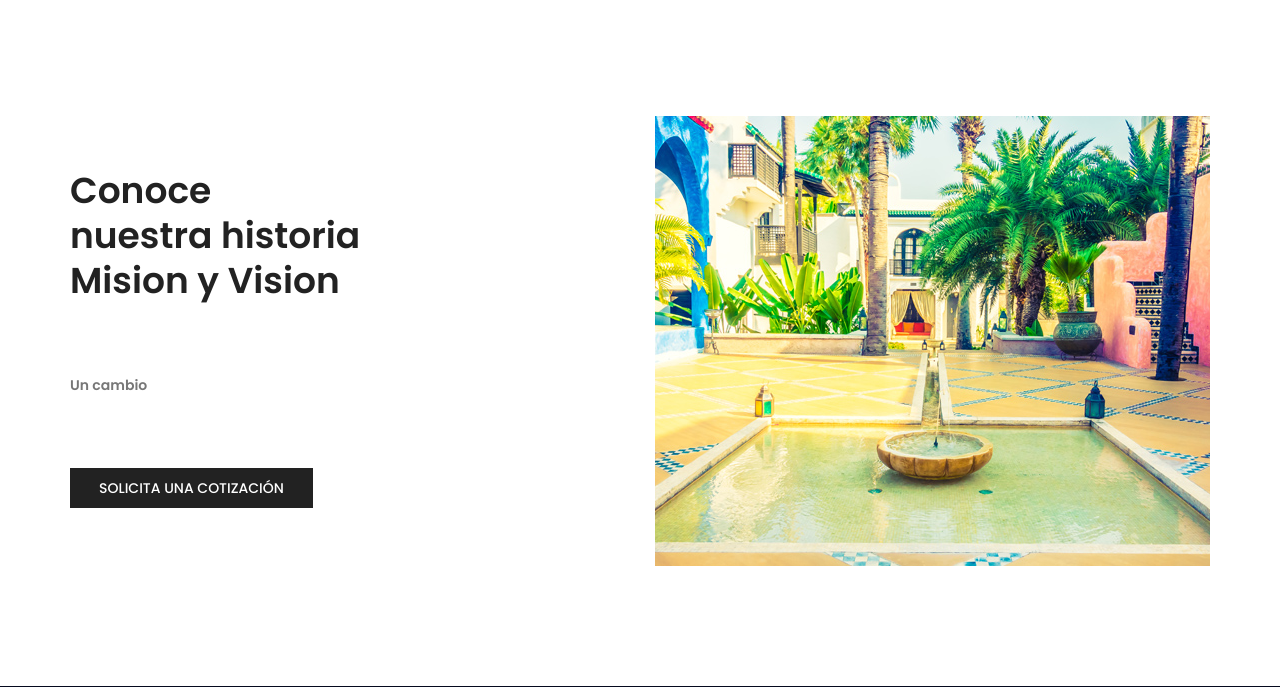
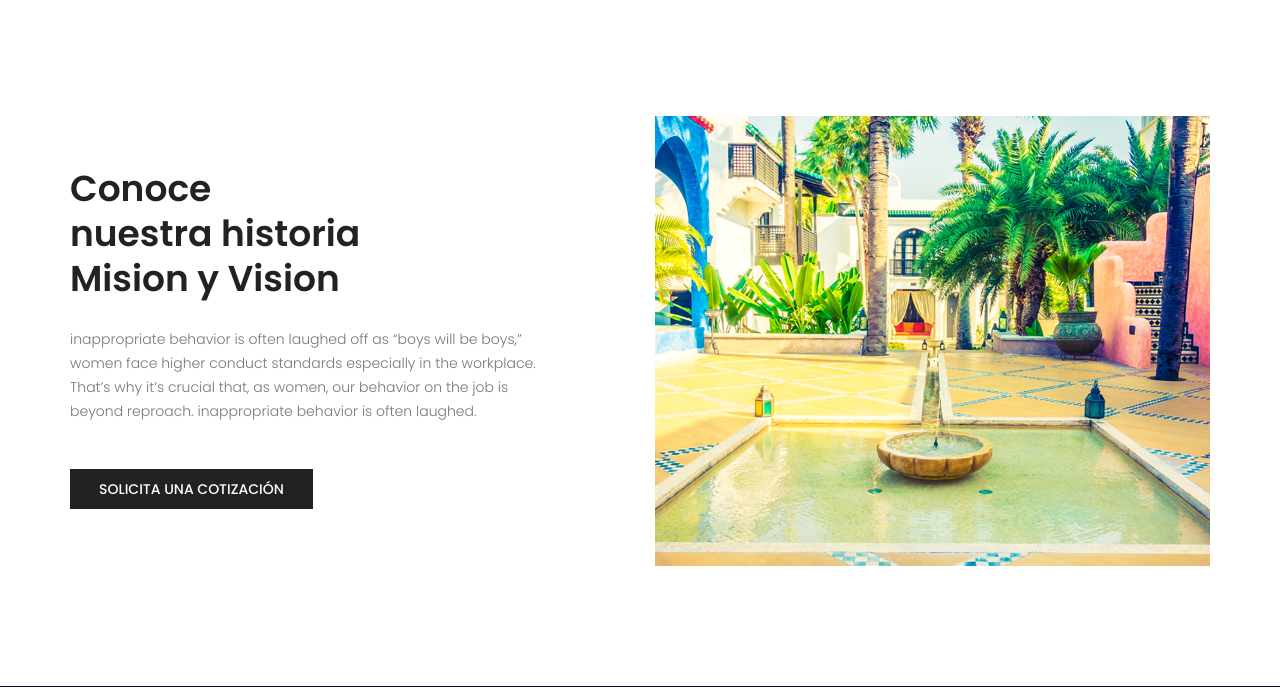
Before and after one commit to SandraMangas/PaginaHotelTheCST-, a Flask app: page / in a window 1280 px wide. Shown: the part 804-1491 px from the top of the page. Run offline with Flask 2, Linux system fonts and the light colour scheme; some libraries are stand-ins or nearby versions.

Commit message:
cambio ejemplo

```diff
--- a/templates/inicio.html
+++ b/templates/inicio.html
@@ -97,7 +97,9 @@
             <div class="col-md-6 d_flex align-items-center">
                 <div class="about_content ">
                     <h2 class="title title_color">Conoce<br>nuestra historia<br>Mision y Vision</h2>
-                    <p><h6>Un cambio</h6></p>
+                    <p>inappropriate behavior is often laughed off as “boys will be boys,” women face higher conduct
+                    standards especially in the workplace. That’s why it’s crucial that, as women, our behavior on
+                    the job is beyond reproach. inappropriate behavior is often laughed.</p>
                     <a href="/contacto" class="button_hover theme_btn_two">Solicita una cotización</a>
                 </div>
             </div>
```
